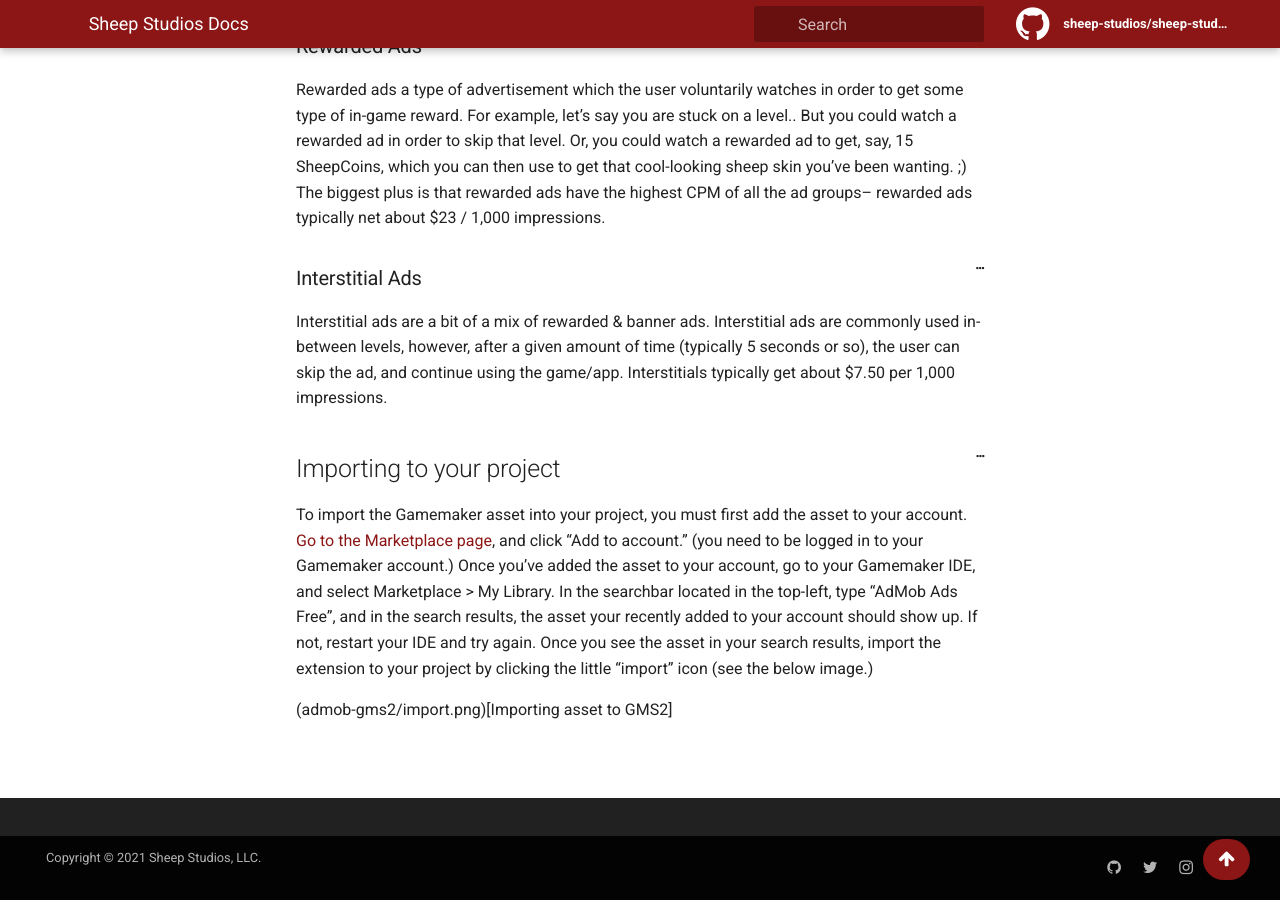
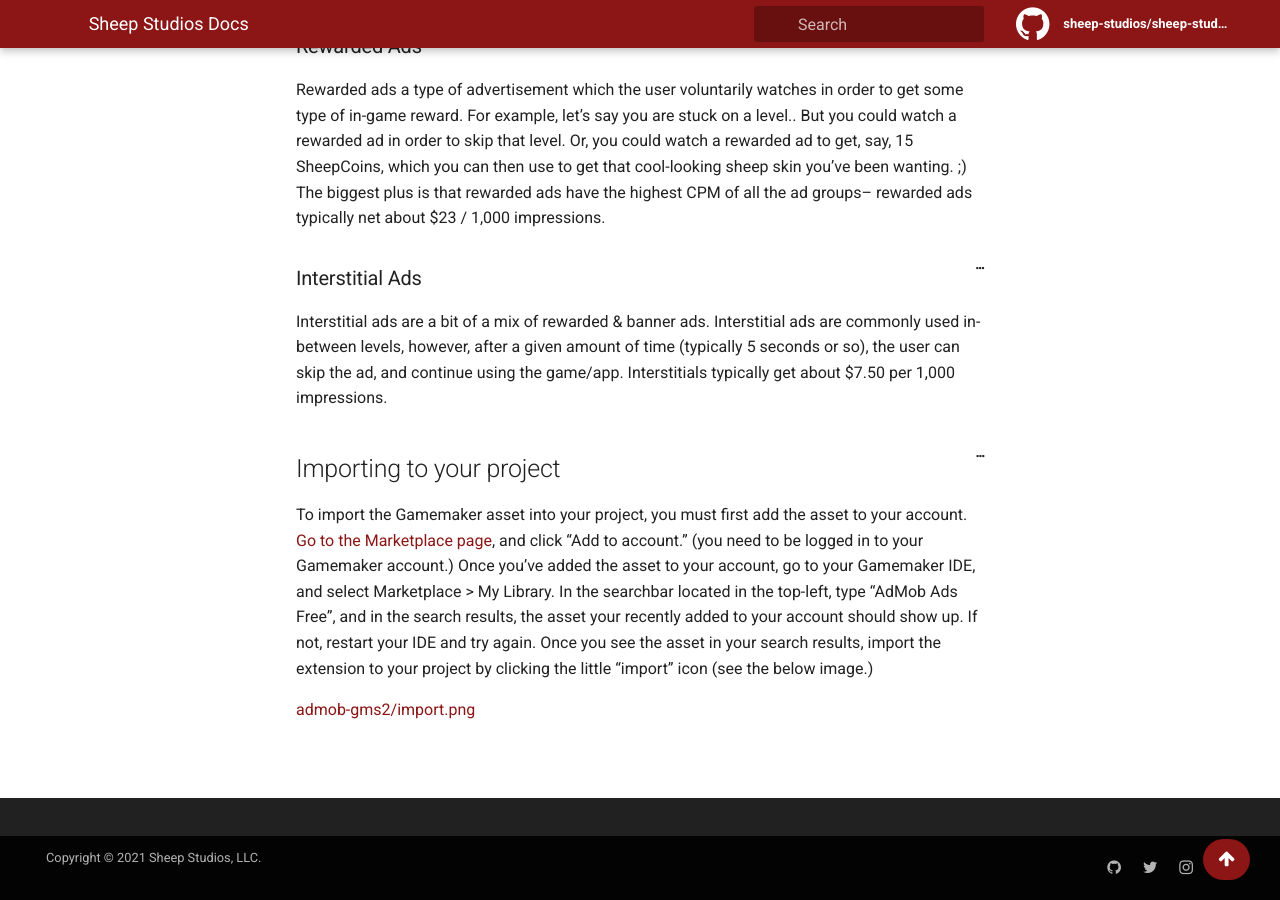
Before and after one commit to Sheep-Studios/sheep-studios-docs, a Jekyll site: the page built from _docs/admob-gms2.md, in a window 1280 px wide and 900 px high, scrolled down 666 px. Built offline with Jekyll 4.4.1, drawn with Linux system fonts in a browser that asks for light colours.

Commit message:
Update admob-gms2.md

```diff
--- a/_docs/admob-gms2.md
+++ b/_docs/admob-gms2.md
@@ -29,4 +29,4 @@ Interstitial ads are a bit of a mix of rewarded & banner ads. Interstitial ads a
 
 To import the Gamemaker asset into your project, you must first add the asset to your account. [Go to the Marketplace page](https://marketplace.yoyogames.com/assets/9589/admob-ads-free), and click "Add to account." (you need to be logged in to your Gamemaker account.) Once you've added the asset to your account, go to your Gamemaker IDE, and select Marketplace > My Library. In the searchbar located in the top-left, type "AdMob Ads Free", and in the search results, the asset your recently added to your account should show up. If not, restart your IDE and try again. Once you see the asset in your search results, import the extension to your project by clicking the little "import" icon (see the below image.)
 
-(admob-gms2/import.png)[Importing asset to GMS2]
+[admob-gms2/import.png](Importing asset to GMS2)
```
